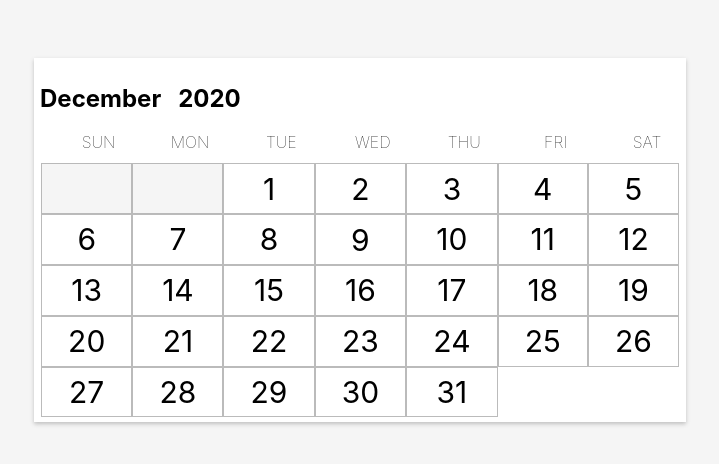
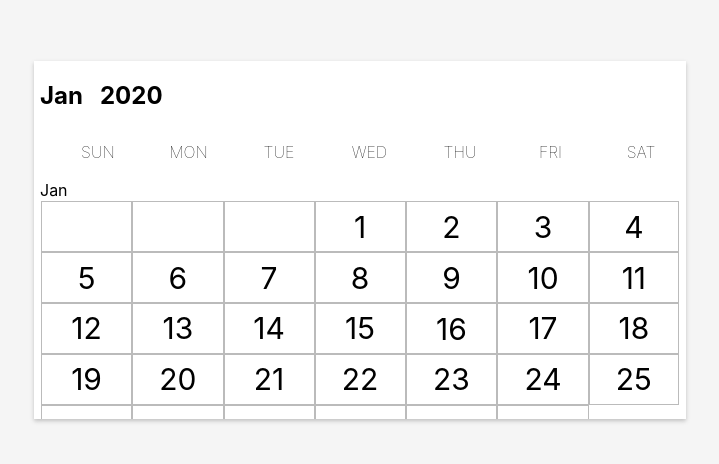
Before and after one commit to hardikhere/quinn-assignment, a React (Create React App) app: page / in a window 1280 px wide. Shown: the part 160-624 px from the top of the page, without its empty margins (280-999 px from the left). Built offline with nearby package versions, Linux system fonts and the light colour scheme.

Commit message:
changes made

```diff
--- a/src/Components/Calendar.js
+++ b/src/Components/Calendar.js
@@ -11,47 +11,68 @@ const getEndDay = (year, month, nod) => {
     return new Date(year, month, nod).getDay();
 };
 
+const yearArr = ["Jan", "Feb", "Mar", "Apr", "May", "Jun", "Jul", "Aug", "Sep", "Oct", "Nov", "Dec"];
 const Calendar = () => {
     const [weeks, setWeeks] = useState([
         "sun", "mon", "tue", "wed", "thu", "fri", "sat"
     ]);
-    const [currentDate, setcurrentDate] = useState(new Date());
-    const [currentDatePage, setcurrentDatePage] = useState();
-    const [Tiles, setTiles] = useState([])
-    useEffect(() => {
-        var today;
-        var year = new Date().getFullYear();
-        var month = new Date().getMonth();
-        var numberOfDays = getDaysInMonth(year, month);
-        var startDay = getStartDay(year, month);
-        var endDay = getEndDay(year, month, numberOfDays);
-        setcurrentDatePage({
-            numberOfDays,
-            startDay,
-            endDay
-        });
+    const [years, setYears] = useState(yearArr);
+    const [CalPages, setCalPages] = useState([]);
+    const [currentYear, setcurrentYear] = useState(new Date().getFullYear());
+    const [currentMonth, setcurrentMonth] = useState(yearArr[0])
+    const generateYearlyCalendar = (year) => {
+        if (!year) return;
+        var pages = [];
+        for (let i = 0; i <= 11; i++) {//for each month
+            var numberOfDays = getDaysInMonth(year, i);
+            var startDay = getStartDay(year, i);
             var tiles = [];
-        for (var i = 0; i < startDay; i++) {
+            //push number of blank tiles
+            for (var start = 0; start < startDay; start++) {
                 tiles.push({
-                back: "b",
-                day: -1
-            });
-        };
-        for (var i = 0; i < numberOfDays; i++) {
+                    day: null
+                })
+            }
+            for (let dayi = 0; dayi < numberOfDays; dayi++) {
                 tiles.push({
-                back: "o",
-                day: i
+                    day: dayi + 1
                 })
             };
-        setTiles(tiles);
+            pages.push({
+                month: i,
+                monthName: yearArr[i],
+                year,
+                tiles
+            })
+        }
+        return pages;
+    }
+
+    useEffect(() => {
+        var year = new Date().getFullYear();
+        setcurrentYear(year);
+        setCalPages(generateYearlyCalendar(year));
+        window.onload = () => {
+            yearArr.forEach(month => {
+                var observer = new IntersectionObserver(function (entries) {
+                    if (entries[0].isIntersecting === true) {
+                        setcurrentMonth(month);
+                        console.log("new month is ", month)
+                    }
+                }, { threshold: [1] });
+
+                observer.observe(document.querySelector(`#month-${month}`));
+            })
+        }
     }, []);
 
     return (
         <div className="flex flex-jc-center flex-ai-center" style={{ height: "100vh" }}>
             <div className="cal-wrapper">
+                <div className="header-wrapper">
                     <div className="cal-header">
                         <div className="cal-month">
-                        <h2>December &nbsp; 2020</h2>
+                            <h2>{currentMonth} &nbsp; {currentYear}</h2>
                         </div>
                     </div>
 
@@ -64,16 +85,26 @@ const Calendar = () => {
                             })
                         }
                     </div>
+                </div>
+                <div className="header-wrapper-fake"></div>
                 <div className="cal-days">
+
+                    {
+                        CalPages.map((page, pageIndex) => {
+                            return <div>
+                                <div className="flex" id={`month-${page.monthName}`}>{page.monthName}</div>
                                 <div className="grid-container">
-                        {Tiles.map((day, ind) => {
-                            return <div className={`grid-item cal-days-${day.back}`}>
                                     {
-                                    day.back !== "b" ? day.day + 1 : null
+                                        page.tiles.map((tile, tileIndex) => {
+                                            return <div className={`grid-item`}>
+                                                {tile.day}
+                                            </div>
+                                        })
                                     }
                                 </div>
-                        })}
                             </div>
+                        })
+                    }
                 </div>
             </div>
         </div>
--- a/src/Components/style.scss
+++ b/src/Components/style.scss
@@ -31,23 +31,27 @@
 .cal {
   &-wrapper {
     padding: 0.4rem;
+    padding-top: 0rem;
     width: 50%;
+    position: relative;
     background-color: white;
-
+    overflow-y:scroll ;
+    overflow-x: hidden;
     height: 22rem;
     box-shadow: 0 2px 4px 0 rgba($color: #464646, $alpha: 0.3);
   }
   &-days{
+    height: 80%;
     &-b{
       background-color: whitesmoke;
     }
   }
   &-header {
-    height: 10%;
+
   }
   &-weeks {
     width: 100%;
-    height: 5%;
+
     padding: 2%;
     &-box {
       text-transform: uppercase;
@@ -56,3 +60,13 @@
     }
   }
 }
+.header-wrapper{
+  &-fake{
+    height: 34%;
+    width: 100%;
+  }
+  position: fixed;
+  height: 15%;
+  width: 49.5%;
+  background-color: white;
+}
```
Lines whose indentation alone changed are shown as unchanged.
